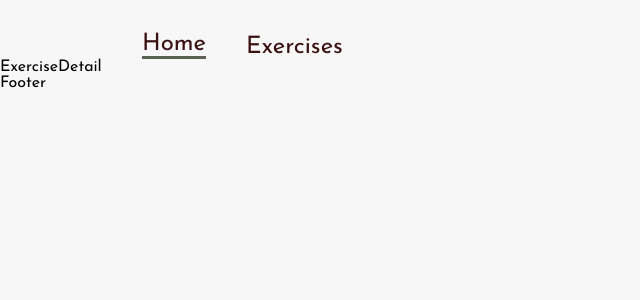
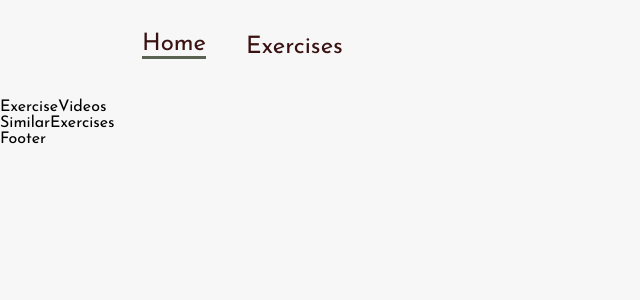
Before and after one commit to 07anhad/excercise-advisor, a React (Create React App) app: page /exercise/1 in a window 1280 px wide. Shown: the top 300 px of the page, without its empty margins (0-640 px from the left). Built offline with nearby package versions, Linux system fonts and the light colour scheme; no server answers.

Commit message:
start details page

```diff
--- a/src/Pages/ExerciseDetail.js
+++ b/src/Pages/ExerciseDetail.js
@@ -1,8 +1,35 @@
-import React from 'react'
+import React, { useState, useEffect } from 'react';
+import { useParams } from 'react-router-dom';
+import { Box } from '@mui/material';
+import{exerciseOptions,fetchData} from '../utils/fetchData'
 
+import Detail from '../components/Detail';
+import ExerciseVideos from '../components/ExerciseVideos';
+import SimilarExercises from '../components/SimilarExercises';
 const ExerciseDetail = () => {
+
+  const [exerciseDetail, setexerciseDetail] = useState({});
+  const { id } = useParams();
+
+  useEffect(() => {
+    const fetchExercisesData = async () => {
+      const exerciseDbUrl = 'https://exercisedb.p.rapidapi.com';
+      const youtubeSearchUrl = 'https://youtube-search-and-download.p.rapidapi.com';
+
+      const exerciseDetailData = await fetchData(`${exerciseDbUrl}/exercises/${id}`, exerciseOptions);
+
+      setExerciseDetail(exerciseDetailData);
+    }
+
+    fetchExercisesData();
+  },[id])
+
   return (
-    <div>ExerciseDetail</div>
+    <Box>
+      <Detail exerciseDetail={exerciseDetail}/>
+      <ExerciseVideos />
+      <SimilarExercises />
+    </Box>
   )
 }
 
--- /dev/null
+++ b/src/components/Detail.js
@@ -0,0 +1,19 @@
+import React from 'react';
+import { Typography, Stack, Button } from '@mui/material';
+
+import BodyPartImage from '../assets/icons/body-part.png';
+import TargetImage from '../assets/icons/target-image.png';
+import EquipeImage from '../assets/icons/equipment.png'
+
+const Detail = ({exerciseDetail}) => {
+
+    const { bodyPart, target, gifUrl, name, equipment } = exerciseDetail;
+
+  return (
+      <Stack gap="60px" sx={{flexDirection:{lg:'row'}, p:'20px'}}>
+
+    </Stack>
+  )
+}
+
+export default Detail
--- /dev/null
+++ b/src/components/ExerciseVideos.js
@@ -0,0 +1,9 @@
+import React from 'react'
+
+const ExerciseVideos = () => {
+  return (
+    <div>ExerciseVideos</div>
+  )
+}
+
+export default ExerciseVideos
--- /dev/null
+++ b/src/components/SimilarExercises.js
@@ -0,0 +1,9 @@
+import React from 'react'
+
+const SimilarExercises = () => {
+  return (
+    <div>SimilarExercises</div>
+  )
+}
+
+export default SimilarExercises
```
